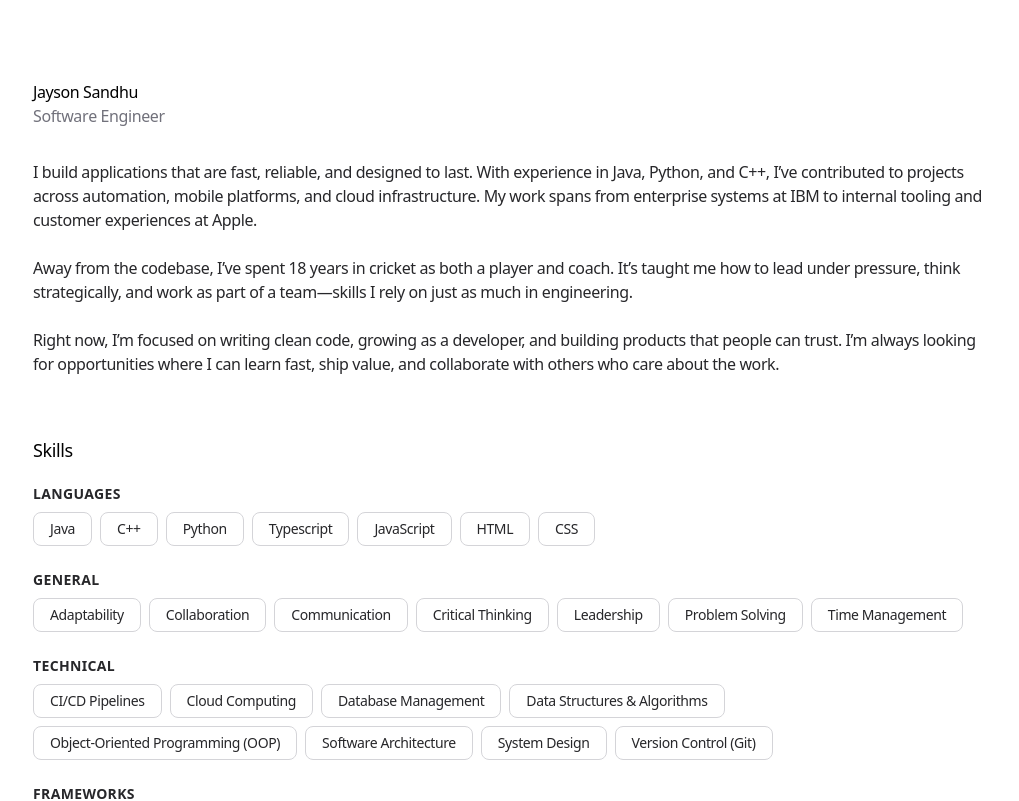
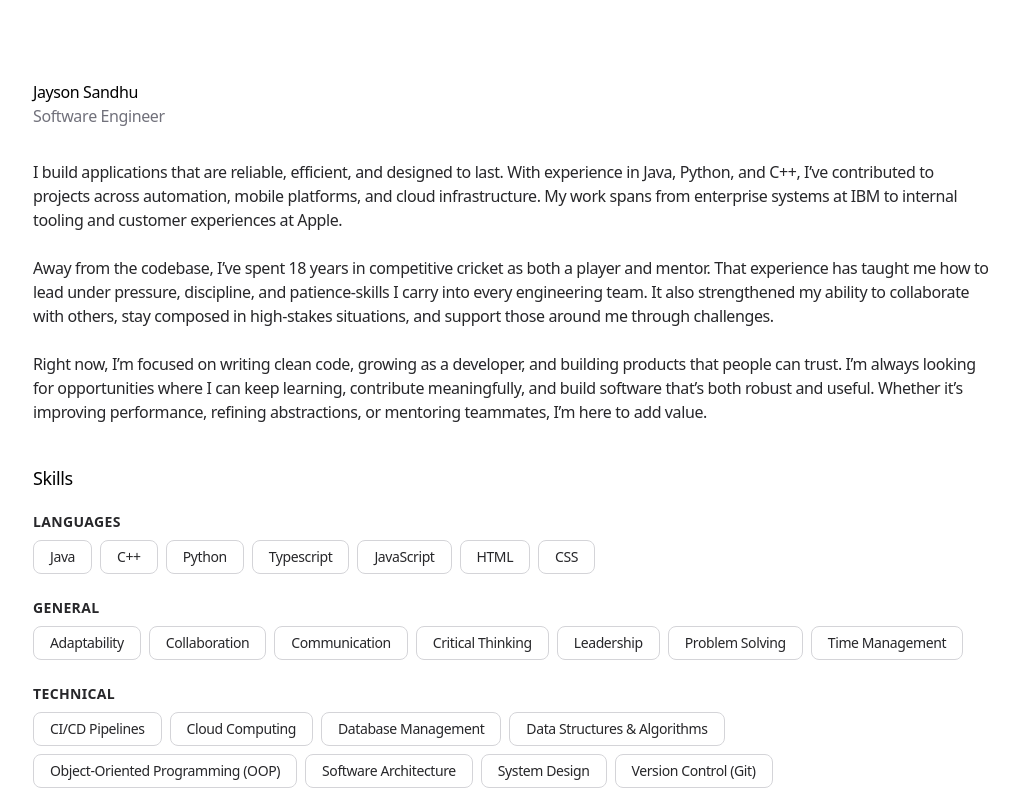
Before and after one commit to jayson-s/portfolio, a Next.js app: page / in a window 1280 px wide. Shown: the top 801 px of the page, without its empty margins (127-1146 px from the left). Built offline with nearby package versions, Linux system fonts and the light colour scheme; no server answers.

Commit message:
Updated hero section and layout

```diff
--- a/app/page.tsx
+++ b/app/page.tsx
@@ -70,7 +70,7 @@ function MagneticSocialLink({
 export default function Personal() {
   return (
     <motion.main
-      className="space-y-15"
+      className="space-y-10"
       variants={VARIANTS_CONTAINER}
       initial="hidden"
       animate="visible"
@@ -81,17 +81,19 @@ export default function Personal() {
       >
         <div className="flex-1">
           <p className="text-zinc-800 dark:text-zinc-400">
-          I build applications that are fast, reliable, and designed to last.
+          I build applications that are reliable, efficient, and designed to last.
           With experience in Java, Python, and C++, I’ve contributed to projects across automation, mobile platforms, and cloud infrastructure.
           My work spans from enterprise systems at IBM to internal tooling and customer experiences at Apple.
           <br></br>
           <br></br>
-          Away from the codebase, I’ve spent 18 years in cricket as both a player and coach.
-          It’s taught me how to lead under pressure, think strategically, and work as part of a team—skills I rely on just as much in engineering.
+          Away from the codebase, I’ve spent 18 years in competitive cricket as both a player and mentor.
+          That experience has taught me how to lead under pressure, discipline, and patience-skills I carry into every engineering team.
+          It also strengthened my ability to collaborate with others, stay composed in high-stakes situations, and support those around me through challenges.
           <br></br>
           <br></br>
           Right now, I’m focused on writing clean code, growing as a developer, and building products that people can trust.
-          I’m always looking for opportunities where I can learn fast, ship value, and collaborate with others who care about the work.
+          I’m always looking for opportunities where I can keep learning, contribute meaningfully, and build software that’s both robust and useful.
+          Whether it’s improving performance, refining abstractions, or mentoring teammates, I’m here to add value.
           </p>
         </div>
       </motion.section>
```
